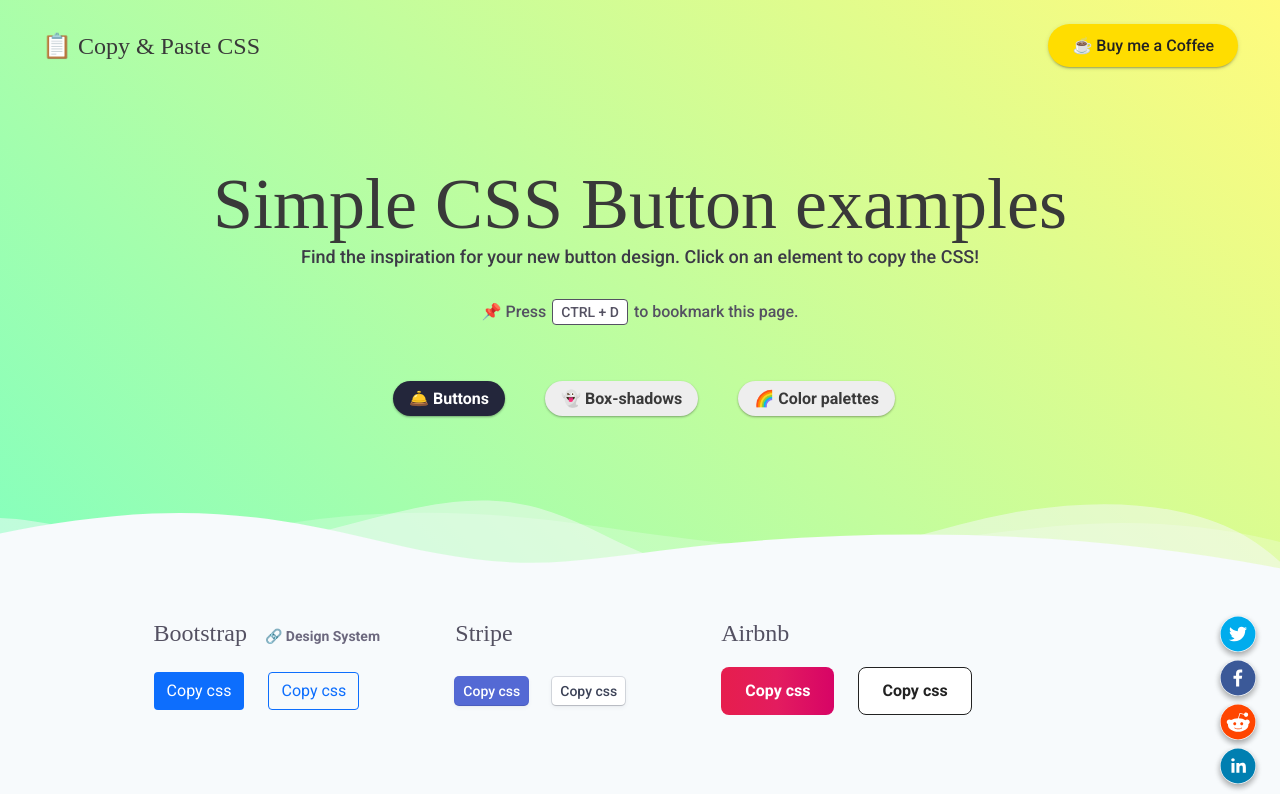
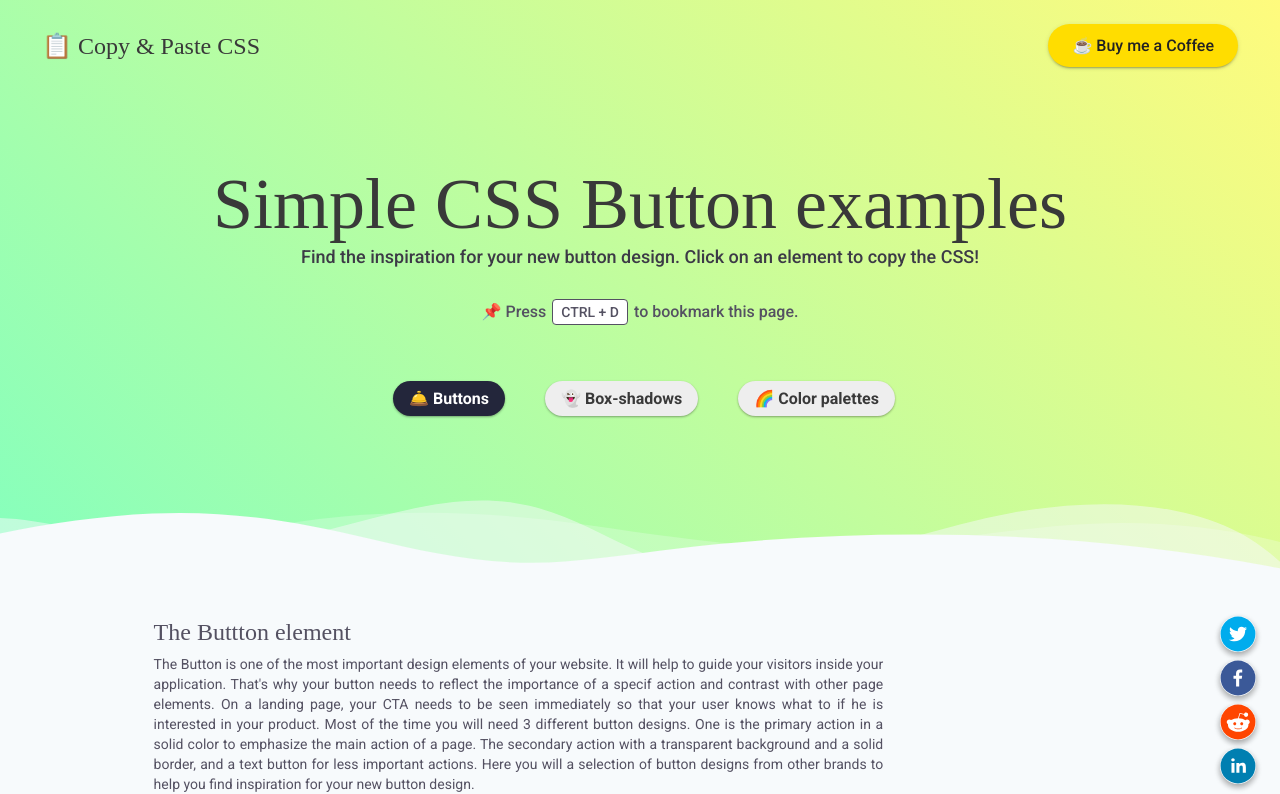
Before and after one commit to Siglave/copy-paste-css, a Next.js app: page / in a window 1280 px wide. Shown: the top 794 px of the page. Built offline with nearby package versions, Linux system fonts and the light colour scheme; a web font is replaced by a local one.

Commit message:
Add text to button page

```diff
--- a/frontend/Layout.jsx
+++ b/frontend/Layout.jsx
@@ -6,6 +6,7 @@
     background: ${({ white }) => white ? "#fff" : "#f7fafc"} ;
     min-height: 100vh;
     padding: 48px 12% 0px;
+    margin-top: -1px;
     @media (max-width: 1000px) {
         padding: 24px 5%;
     }
--- a/pages/color-palettes.js
+++ b/pages/color-palettes.js
@@ -162,8 +162,8 @@
     return (
         <>
             <Head>
-                <title>Copy & Paste CSS -  Box-shadows</title>
-                <meta property="og:title" content="CSS Box Shadows examples" />
+                <title>Copy & Paste CSS -  Color Palettes</title>
+                <meta property="og:title" content="Complete Color Palettes examples" />
                 <meta property="og:description" content="Find inspiration with a curated list of complete Color Palettes examples for your next project. Just Copy and Past every CSS element!" />
                 <meta property="og:url" content="https://copy-paste-css.com/color-palettes" />
                 <meta property="og:image" content="https://i.imgur.com/HbXd9YG.png" />
--- a/pages/index.js
+++ b/pages/index.js
@@ -110,6 +110,18 @@
     }
 `
 
+const InfoText = styled.p`
+    font-size: 14px;
+    color: ${({ theme }) => theme.grey5};
+    text-align: justify;
+    margin-bottom: 40px;
+    max-width: 75%;
+    line-height: 20px;
+    @media (max-width: 1000px) {
+        max-width: 100%;
+    }
+`
+
 
 const SITE_URL = "https://copy-paste-css.com";
 const Title = "Simple CSS Button examples for your new project!";
@@ -135,6 +147,7 @@
                 <HeroSection>
                     <PageTitle>Simple CSS Button examples</PageTitle>
                     <SubTitle>Find the inspiration for your new button design. Click on an element to copy the CSS!</SubTitle>
+
                     <PinText>📌 Press<Cmd>CTRL + D</Cmd>to bookmark this page.</PinText>
                     <NavBlock page={"BUTTONS"} />
                 </HeroSection>
@@ -149,6 +162,17 @@
                 </div>
             </ShapeContainer>
             <Layout>
+                <CompanyName>The Buttton element</CompanyName>
+                <InfoText>
+                    The Button is one of the most important design elements of your website.
+                    It will help to guide your visitors inside your application.
+                    That's why your button needs to reflect the importance of a specif action and contrast with other page elements.
+                    On a landing page, your CTA needs to be seen immediately so that your user knows what to if he is interested in your product.
+                    Most of the time you will need 3 different button designs.
+                    One is the primary action in a solid color to emphasize the main action of a page.
+                    The secondary action with a transparent background and a solid border, and a text button for less important actions.
+                    Here you will a selection of button designs from other brands to help you find inspiration for your new button design.
+                </InfoText>
                 <Flex style={{ alignItems: "start" }}>
                     {BUTTONS.map((el, i) => (
                         <div key={i} style={{ marginRight: "72px" }}>
```
Also changed, not shown: 1 other file (tests, documents, lock files or other folders).
